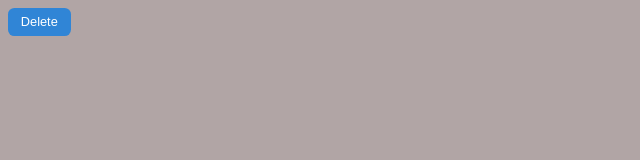
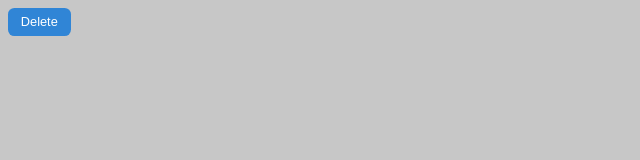
Before and after one commit to abdurrab3/YesOrCancelButton, a plain HTML site: page index.html in a window 1280 px wide. Shown: the whole page, without its empty margins (0-640 px from the left). Drawn offline with Linux system fonts and the light colour scheme; some packages are replaced by stand-ins of ours; a script that the page names is missing.

Commit message:
update code

```diff
--- a/index.html
+++ b/index.html
@@ -17,7 +17,7 @@
         position: absolute; */
     }
     body{
-        background-color: rgb(177, 165, 165);
+        background-color: rgb(199, 199, 199);
     }
 </style>
 <!-- third party js code use source -->
```
